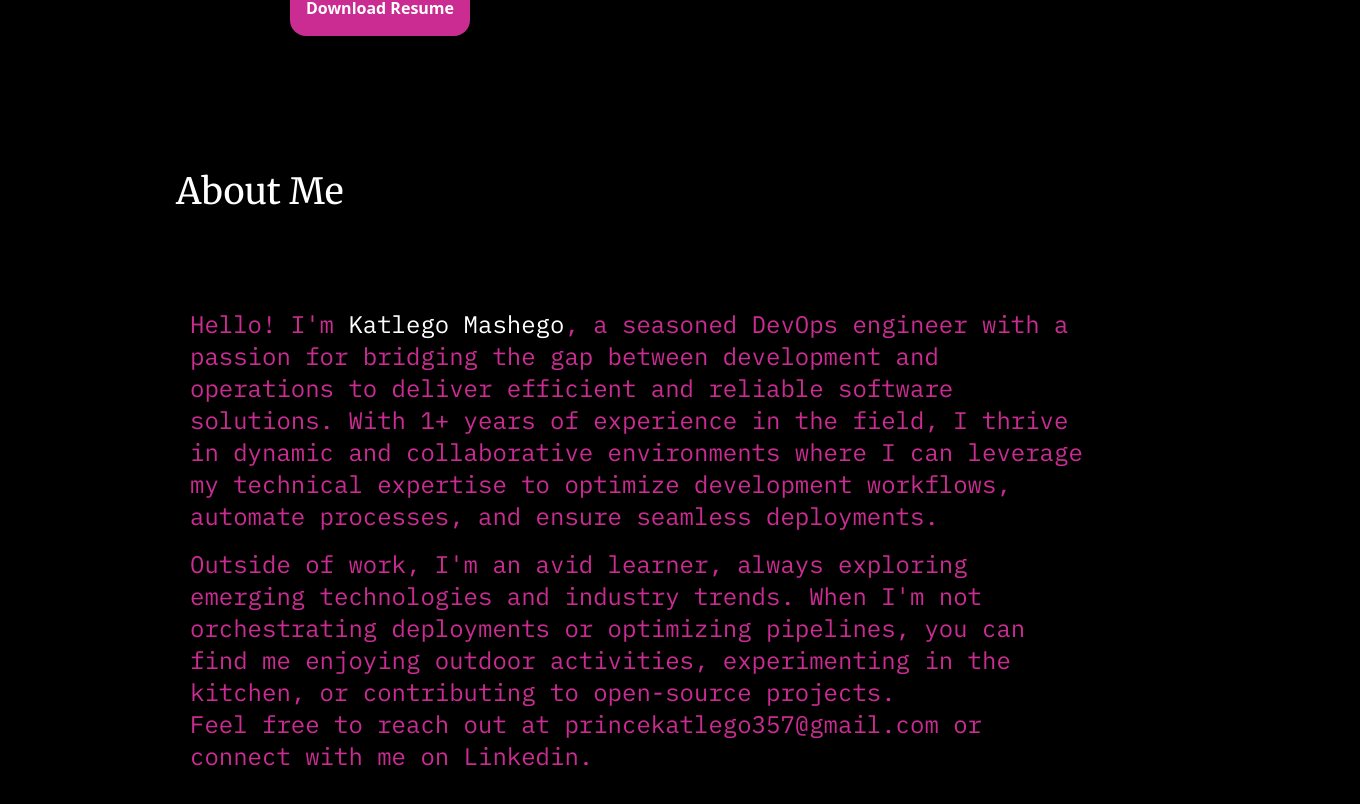
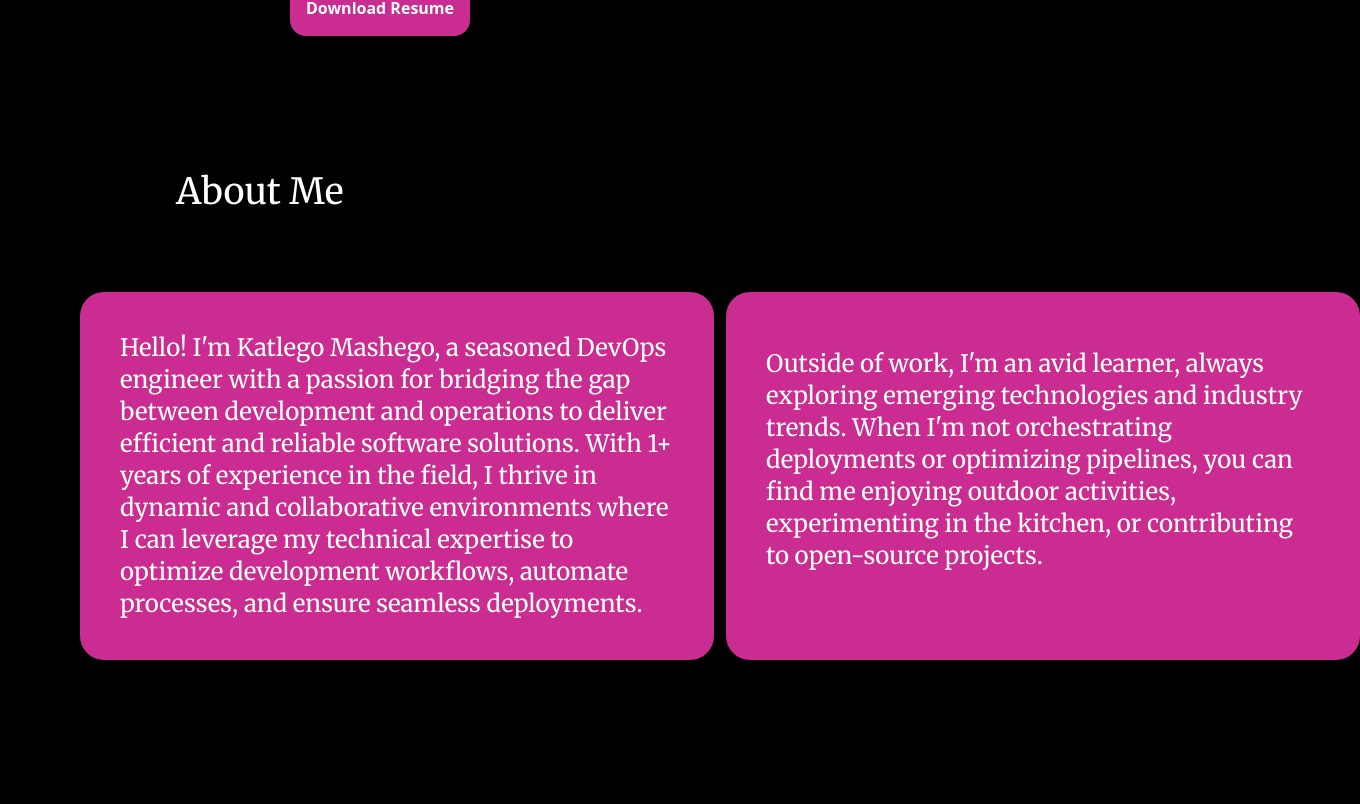
Before and after one commit to katlegoprince1998/personal_portfolio-v1.0.1, a React (Create React App) app: page / in a window 1280 px wide. Shown: the part 838-1642 px from the top of the page, 1360 px wide, since content can reach past the window. Built offline with nearby package versions, Linux system fonts and the light colour scheme.

Commit message:
About me page

```diff
--- a/src/Cpmponents/About.jsx
+++ b/src/Cpmponents/About.jsx
@@ -4,25 +4,24 @@ const About = () => {
   return (
     <div className='h-screen py-[120px]'>
         <div>
-            <h1 className='text-[#fff] text-4xl font-myname ml-4 md:pl-40'>About Me</h1>
+            <h1 className='text-[#fff] text-4xl font-myname ml-4 md:pl-40 '>About Me</h1>
         </div>
-        <div className='text-[#ca2c92] font-mydesc md:w-[900px] text-sm flex flex-col justify-center items-start m-3 md:text-2xl md:m-[auto] pt-24'>
-            <p className=''>Hello! I'm <span className='text-white'>Katlego Mashego</span>, a seasoned DevOps engineer with a passion for bridging
+        <div className='grid grid-cols-1 gap-3 m-4 text-white md:flex md:w-full md:m-20 md:justify-center '>
+          <div className='bg-[#ca2c92] rounded-3xl p-4 font-sm font-myname md:w-[700px] md:p-10 md:text-2xl'>
+          <p className=''>Hello! I'm <span className='text-white'>Katlego Mashego</span>, a seasoned DevOps engineer with a passion for bridging
             the gap between development and operations to deliver efficient and reliable software
              solutions. With 1+ years of experience in the field, I thrive in dynamic and collaborative
              environments where I can leverage my technical expertise to optimize development workflows,
               automate processes, and ensure seamless deployments.</p>
-
-             <p className='mt-4'>Outside of work, I'm an avid learner, always exploring emerging technologies and industry trends.
+          </div>
+          <div className='bg-[#ca2c92] rounded-3xl p-4 font-sm font-myname md:w-[700px] md:p-10 md:text-2xl'>
+          <p className='mt-4'>Outside of work, I'm an avid learner, always exploring emerging technologies and industry trends.
                  When I'm not orchestrating deployments or optimizing pipelines, you can find me enjoying outdoor
                  activities, experimenting in the kitchen, or contributing to open-source projects.</p>
-
-
-
-                     <p>Feel free to reach out at <span>princekatlego357@gmail.com</span> or connect with me on <a href="">Linkedin</a>.</p>
-
+          </div>
 
         </div>
+
     </div>
   )
 }
```
